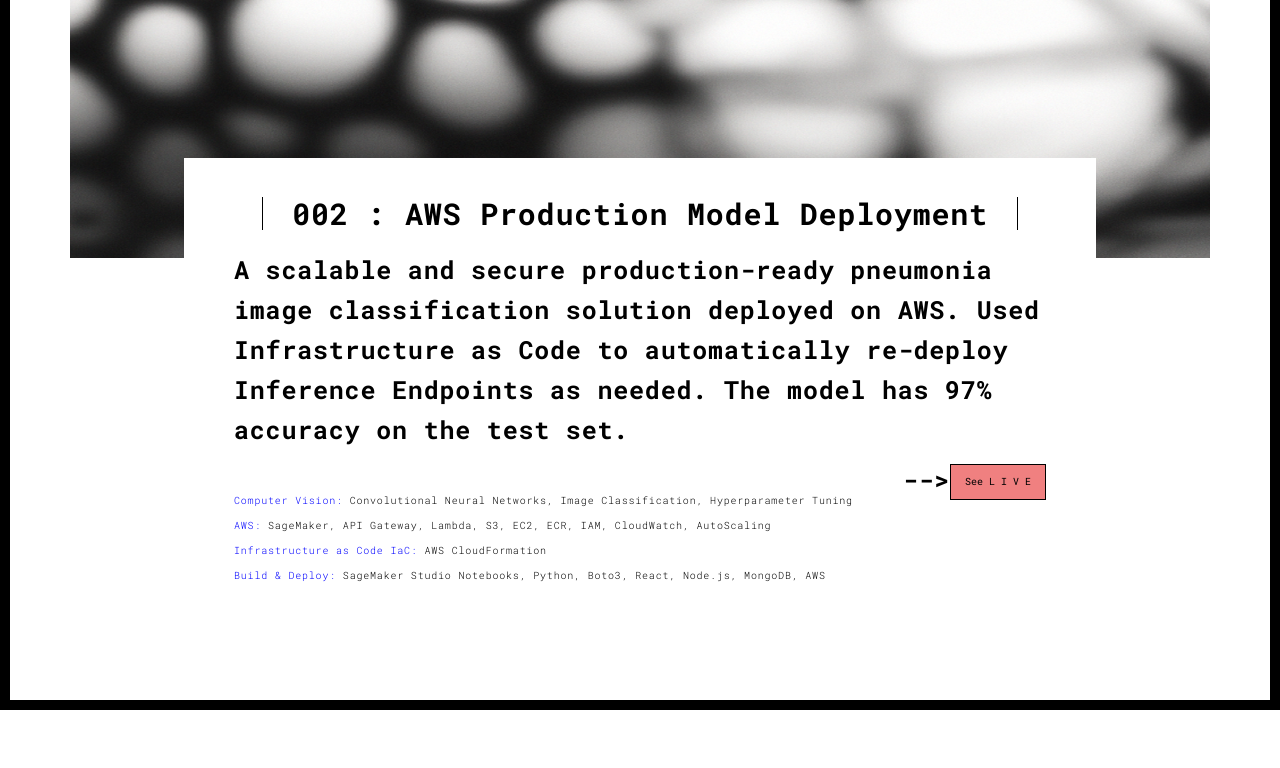
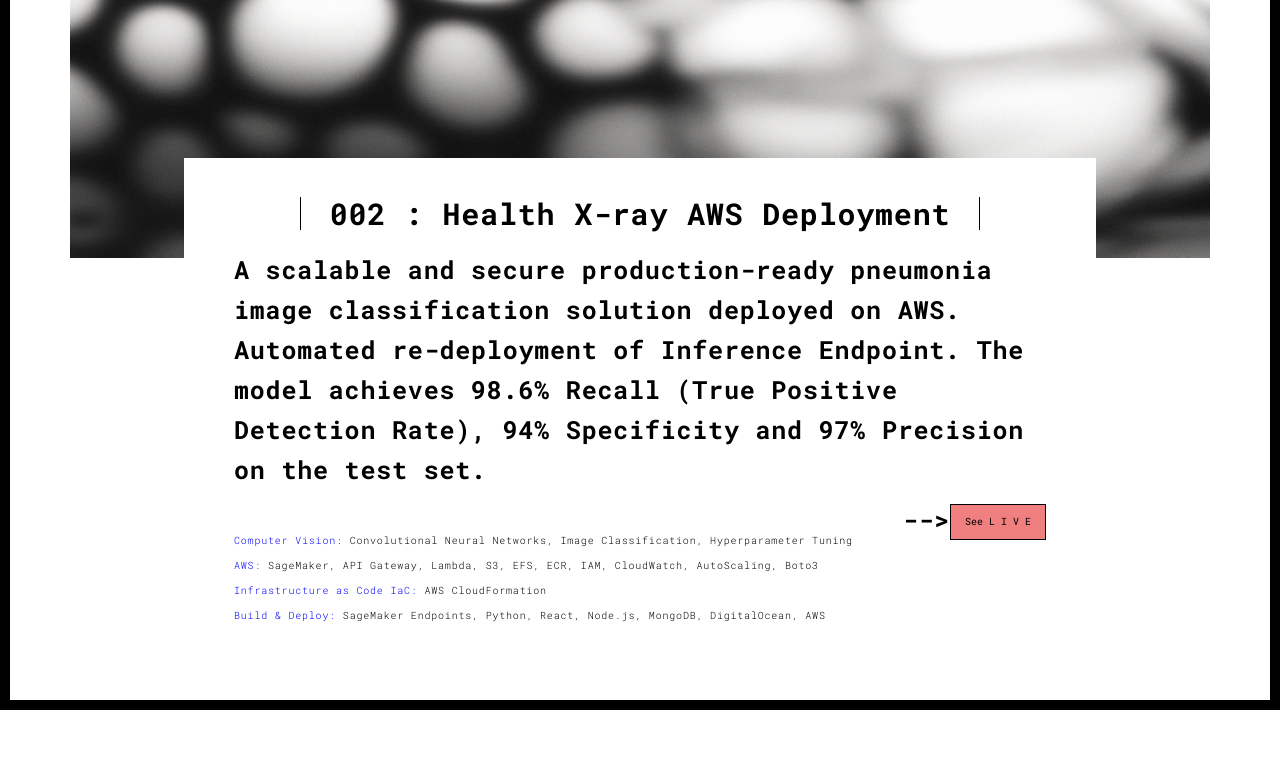
Before and after one commit to avduda/portfo, a Flask app: template templates/work2.html in a window 1280 px wide. Shown: the part 90-858 px from the top of the page. Before the commit the page ends 800 px from the top, so only its background shows below. Run offline with Flask 2, Linux system fonts and the light colour scheme; the template is opened without the code that fills it, so the values that code supplies are empty.

Commit message:
a few changes

```diff
--- a/templates/work2.html
+++ b/templates/work2.html
@@ -66,21 +66,21 @@
         <img src="./static/assets/images/work002.png" class="img-responsive" alt="">
         <div class="card-container">
           <div class="text-center">
-            <h1 class="h2">002 : AWS Production Model Deployment</h1>
+            <h1 class="h2">002 : Health X-ray AWS Deployment</h1>
           </div>
 
           <blockquote>
-            <p>A scalable and secure production-ready pneumonia image classification solution deployed on AWS. Used Infrastructure as Code to automatically re-deploy Inference Endpoints as needed. The model has 97% accuracy on the test set.</p>
+            <p>A scalable and secure production-ready pneumonia image classification solution deployed on AWS. Automated re-deployment of Inference Endpoint. The model achieves 98.6% Recall (True Positive Detection Rate), 94% Specificity and 97% Precision on the test set.</p>
             <div class="pull-right">
                 <!-- Irina Martin  -->
-                --><input type=button class="btn btn-default" onClick="parent.open('')" style="background-color:lightcoral" value='See L I V E' >
+                --><input type=button class="btn btn-default" onClick="parent.open('https://medic-ai.tech/')" style="background-color:lightcoral" value='See L I V E' >
             </div>
           </blockquote>
 
           <p><span style="color:blue">Computer Vision: </span>Convolutional Neural Networks, Image Classification, Hyperparameter Tuning<br>
-          <span style="color:blue">AWS: </span>SageMaker, API Gateway, Lambda, S3, EC2, ECR, IAM, CloudWatch, AutoScaling<br>
+          <span style="color:blue">AWS: </span>SageMaker, API Gateway, Lambda, S3, EFS, ECR, IAM, CloudWatch, AutoScaling, Boto3<br>
           <span style="color:blue">Infrastructure as Code IaC: </span>AWS CloudFormation<br>
-          <span style="color:blue">Build & Deploy: </span>SageMaker Studio Notebooks, Python, Boto3, React, Node.js, MongoDB, AWS   </p>
+          <span style="color:blue">Build & Deploy: </span>SageMaker Endpoints, Python, React, Node.js, MongoDB, DigitalOcean, AWS   </p>
 
         </div>
       </div>
--- a/templates/works.html
+++ b/templates/works.html
@@ -87,7 +87,7 @@
                       </a>
                       <div class="card-container card-container-lg">
                         <h4>002/006</h4>
-                        <h3>Health Check AWS Deployment</h3>
+                        <h3>Health X-ray AWS Deployment</h3>
                         <p>A scalable and secure production-ready pneumonia image classification solution with automated deployment of Inference Endpoints.
                         </p>
                         <a href="./work2.html" title="" class="btn btn-default">Discover</a>
```
Also changed, not shown: templates/contact.html (+5 -5 lines), static/assets/images/Eu_shirt_small.jpg.
